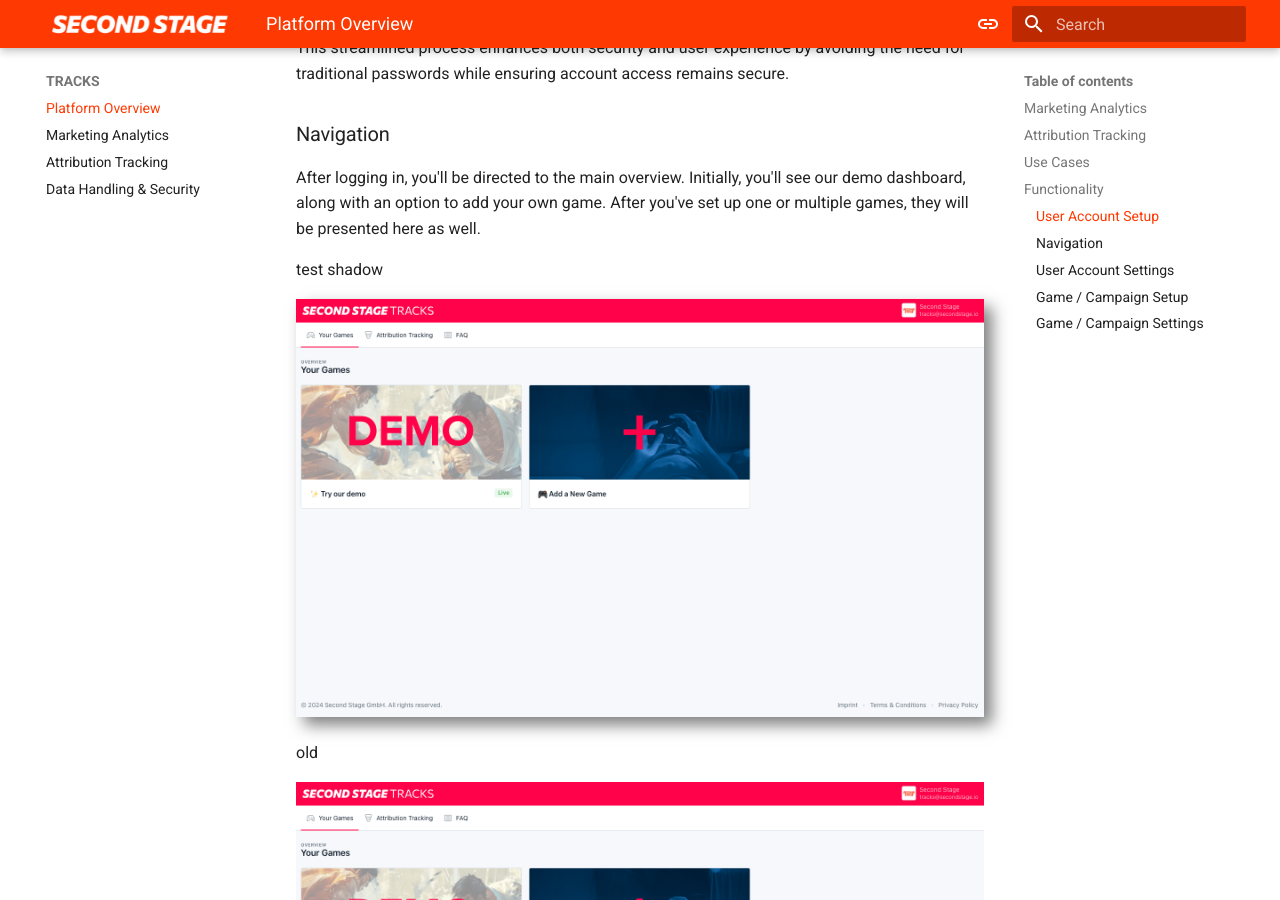
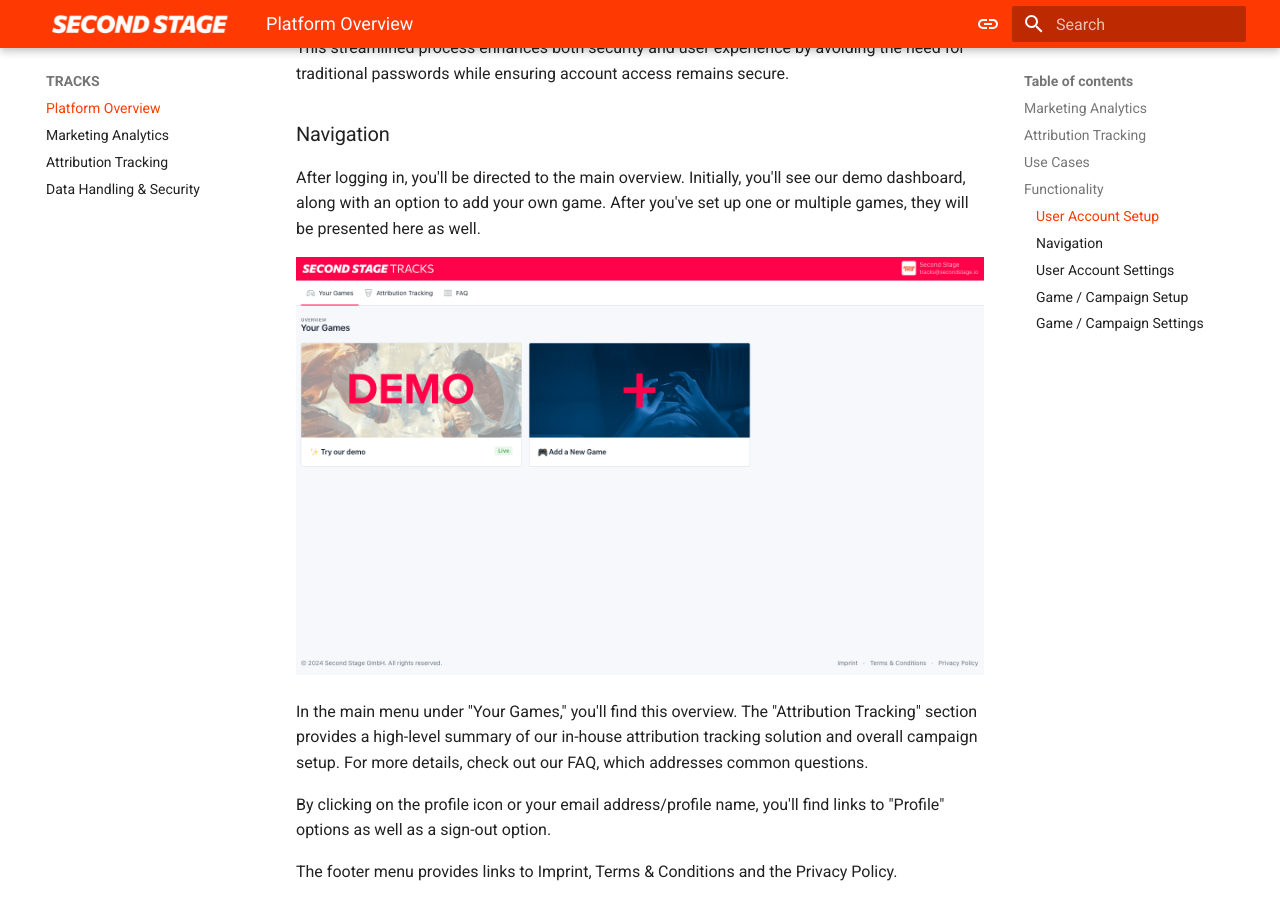
Before and after one commit to secondstage-io/tracks-documentation, an MkDocs documentation site: the page built from docs/tracks/overview.md, in a window 1280 px wide and 900 px high, scrolled down 3691 px. Built offline with MkDocs 1.6.1 and Material for MkDocs 9.7.7, drawn with Linux system fonts in a browser that asks for light colours.

Commit message:
Update overview.md
formatting

```diff
--- a/docs/tracks/overview.md
+++ b/docs/tracks/overview.md
@@ -92,12 +92,6 @@
 
 After logging in, you'll be directed to the main overview. Initially, you'll see our demo dashboard, along with an option to add your own game. After you've set up one or multiple games, they will be presented here as well.
 
-test shadow
-
-![Overview](/assets/overview_home.png#shadow "Overview")
-
-old
-
 ![Overview](/assets/overview_home.png "Overview")
 
 In the main menu under "Your Games," you'll find this overview. The "Attribution Tracking" section provides a high-level summary of our in-house attribution tracking solution and overall campaign setup. For more details, check out our FAQ, which addresses common questions.
@@ -106,15 +100,15 @@
 
 The footer menu provides links to Imprint, Terms & Conditions and the Privacy Policy.
 
-> ![Navigation](/assets/overview_navigation.png "Navigation")
+![Navigation](/assets/overview_navigation.png "Navigation")
 
 To view a demo of our campaign dashboards, please click on the demo tile.
 
-> ![Demo](/assets/overview_demo.png "Demo")
+![Demo](/assets/overview_demo.png "Demo")
 
 In the dashboard view, use the menu on the left to navigate between different analytics dashboards for your game. The available dashboards vary based on your plan.
 
-> ![Dashboards](/assets/overview_dashboards.png "Dashboards")
+![Dashboards](/assets/overview_dashboards.png "Dashboards")
 
 ### User Account Settings
 
@@ -122,7 +116,7 @@
 
 This information helps us to have more inisghts and get in touch with you if we need to, but is completely optional, as we deliberately try to collect as little personal information as possible.
 
-> ![User Account](/assets/overview_profile.png "User Account")
+![User Account](/assets/overview_profile.png "User Account")
 
 ### Game / Campaign Setup
 
```
